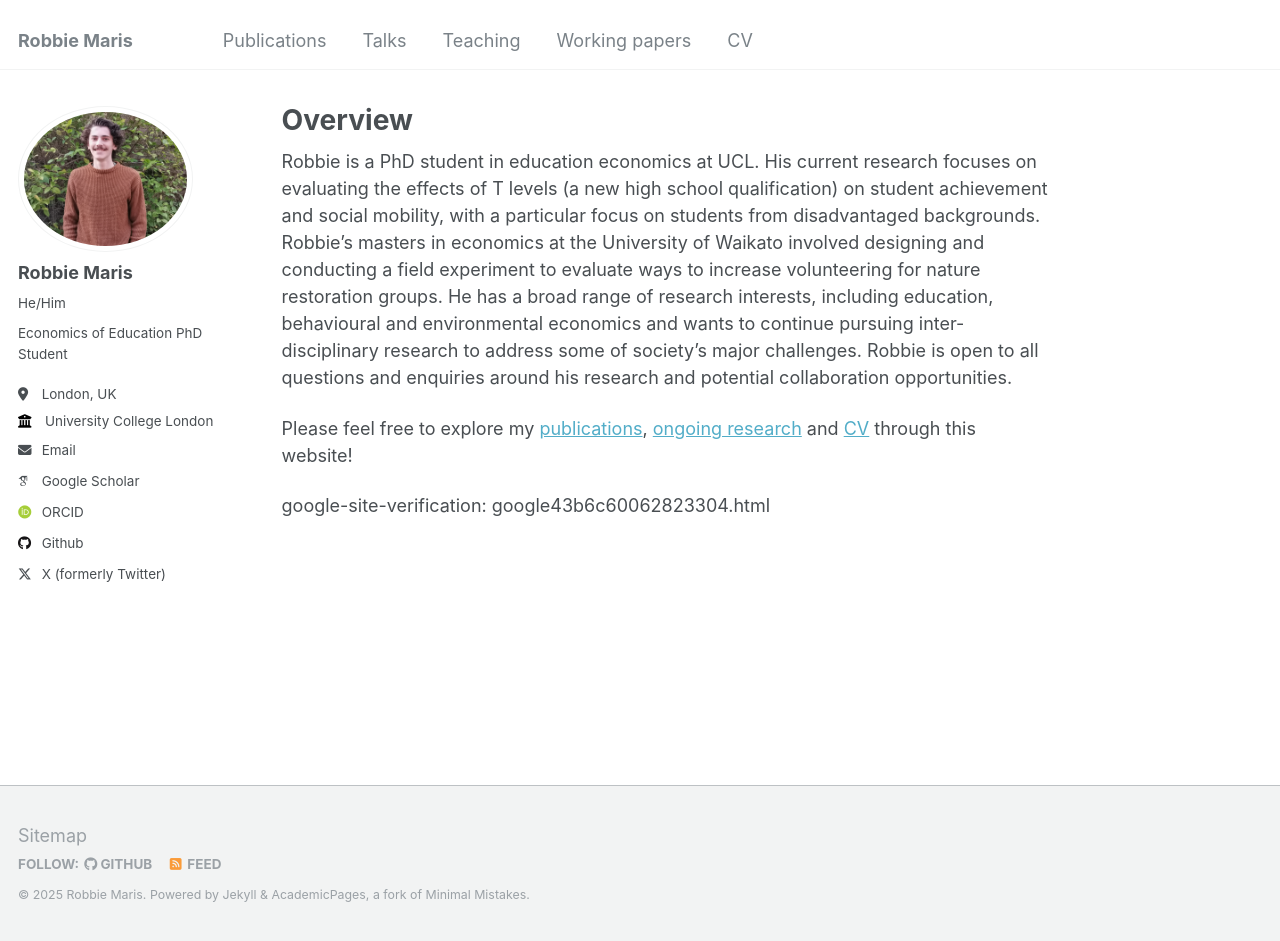
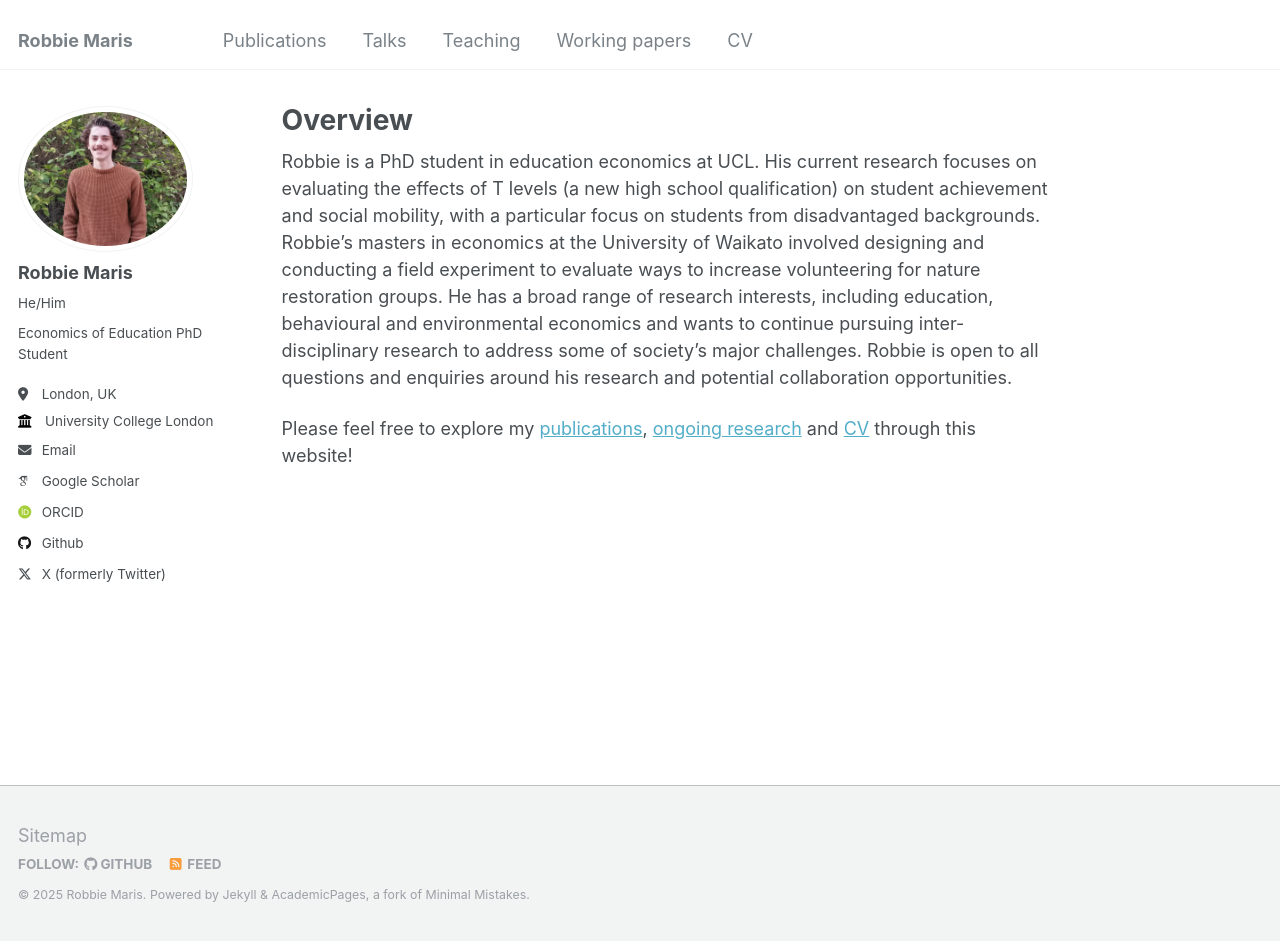
Before and after one commit to robbiem8910/academic_website, a Jekyll site: the page built from _pages/about.md, in a window 1280 px wide and 941 px high. Built offline with Jekyll 4.4.1, drawn with Linux system fonts in a browser that asks for light colours; some web fonts are replaced; part of the change alters nothing that is shown.

Commit message:
Update about.md

```diff
--- a/_pages/about.md
+++ b/_pages/about.md
@@ -5,9 +5,11 @@ author_profile: true
 redirect_from:
   - /about/
   - /about.html
+output:
+  html_document:
+    includes:
+    after_body: google43b6c60062823304.html
 ---
 Robbie is a PhD student in education economics at UCL. His current research focuses on evaluating the effects of T levels (a new high school qualification) on student achievement and social mobility, with a particular focus on students from disadvantaged backgrounds. Robbie’s masters in economics at the University of Waikato involved designing and conducting a field experiment to evaluate ways to increase volunteering for nature restoration groups. He has a broad range of research interests, including education, behavioural and environmental economics and wants to continue pursuing inter-disciplinary research to address some of society’s major challenges. Robbie is open to all questions and enquiries around his research and potential collaboration opportunities.
 
 Please feel free to explore my [publications](https://robbie-maris.github.io/publications), [ongoing research](https://robbie-maris.github.io/wp) and [CV](https://robbie-maris.github.io/cv) through this website!
-
-google-site-verification: google43b6c60062823304.html
```
